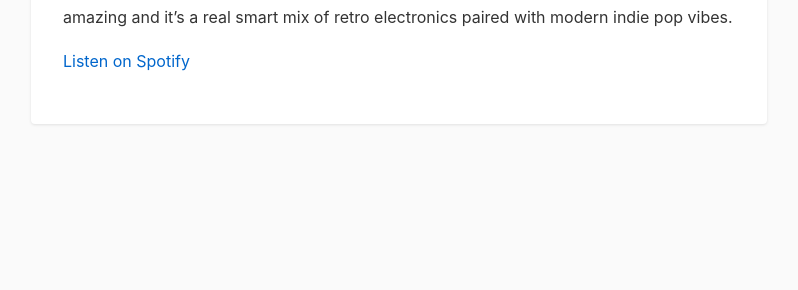
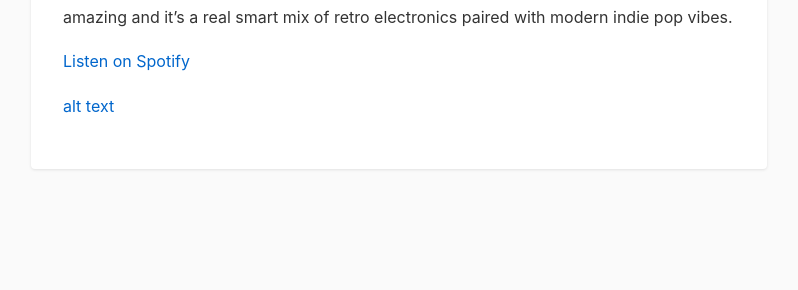
Before and after one commit to squirkio/squirkio.com, a Jekyll site: the page built from _posts/2026-01-25-reccomendatron.md, in a window 1280 px wide and 900 px high. Shown: the part 400-690 px from the top of the window, without its empty margins (241-1039 px from the left). Built offline with Jekyll 4.4.1, drawn with Linux system fonts in a browser that asks for light colours.

```diff
--- a/_posts/2026-01-25-reccomendatron.md
+++ b/_posts/2026-01-25-reccomendatron.md
@@ -8,6 +8,9 @@
 Synthy post pop banger, nice driving bass throughout with some stingy lyrics with a subject matter close to my heart - spending so much time on the internet and believing all kinds of muck and turning into a bit of a nob as a result. The analog synths sound amazing and it's a real smart mix of retro electronics paired with modern indie pop vibes.
 
 [Listen on Spotify](https://open.spotify.com/track/1MCsJBk8H4ku4v6PNqi0P4?si=57c0e399ce364d2c)
+
+
+[alt text](https://f4.bcbits.com/img/a3413595461_10.jpg "Real Tree Lee")
 
 <!-- ## How to create new posts
 
```
